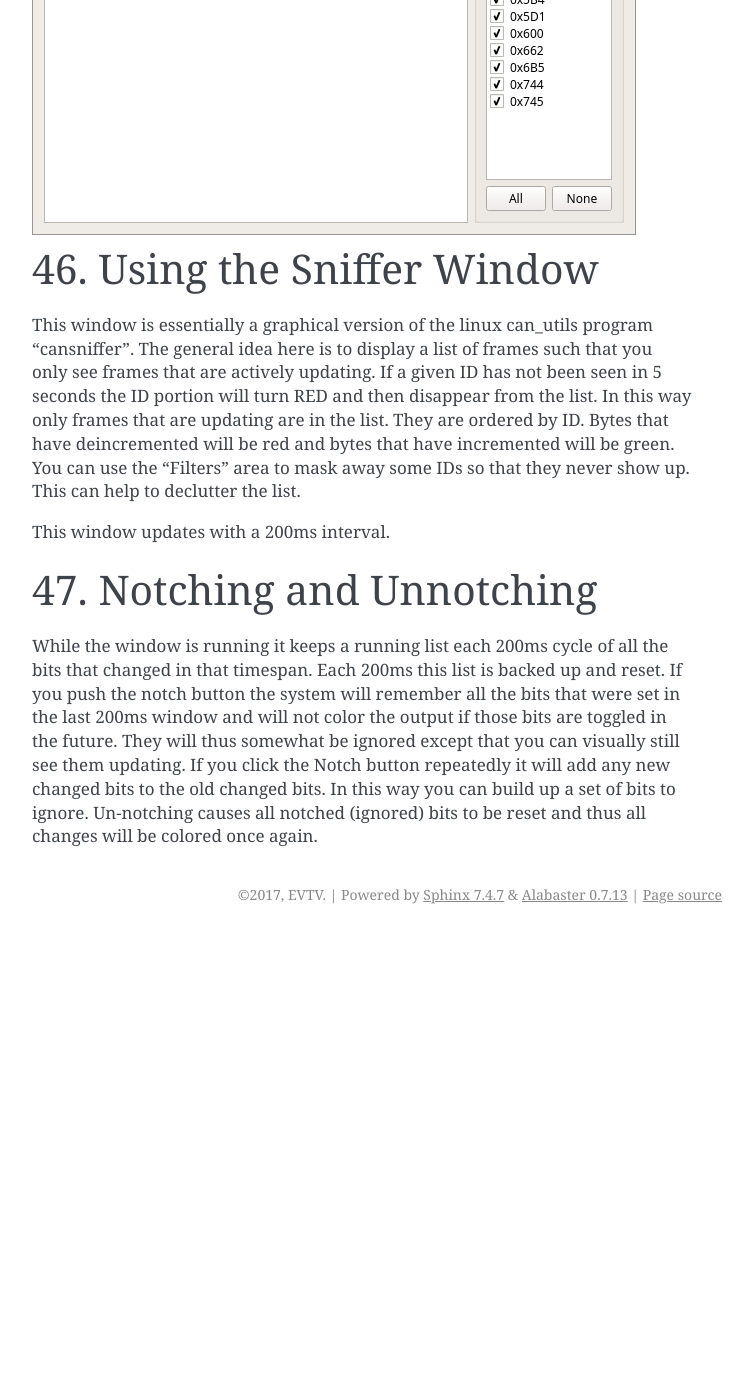
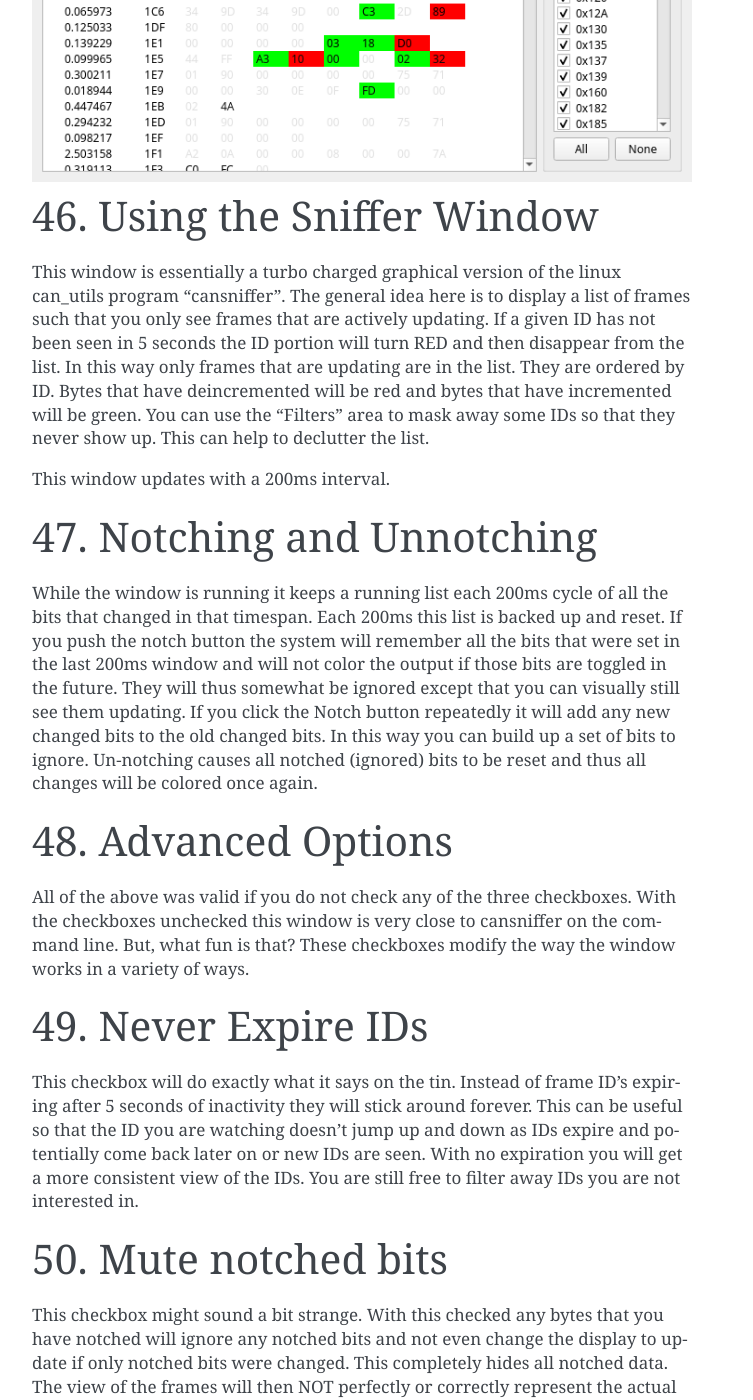
Before and after one commit to collin80/SavvyCAN, a Sphinx documentation site: the page built from docs/source/sniffer.rst, in a window 1280 px wide and 1400 px high, scrolled down 687 px. Shown: the whole window, without its empty margins (388-1141 px from the left). Built offline with Sphinx 7.4.7, drawn with Linux system fonts in a browser that asks for light colours; before the commit the page ends 1621 px from its top, so only the background shows below that; some of the changed text lies outside the part shown.

Commit message:
Update help files to reflect recent changes.

```diff
--- a/docs/source/conf.py
+++ b/docs/source/conf.py
@@ -47,7 +47,7 @@ master_doc = 'index'
 
 # General information about the project.
 project = u'SavvyCAN'
-copyright = u'2017, EVTV'
+copyright = u'2018, EVTV'
 author = u'Collin Kidder'
 
 # The version info for the project you're documenting, acts as replacement for
@@ -55,9 +55,9 @@ author = u'Collin Kidder'
 # built documents.
 #
 # The short X.Y version.
-version = '181'
+version = '189'
 # The full version, including alpha/beta/rc tags.
-release = '181'
+release = '189'
 
 # The language for content autogenerated by Sphinx. Refer to documentation
 # for a list of supported languages.
--- a/docs/source/index.rst
+++ b/docs/source/index.rst
@@ -1,5 +1,5 @@
 
-Welcome to SavvyCAN V181 documentation!
+Welcome to SavvyCAN V189 documentation!
 =========================================
 
 Contents:
--- a/docs/source/sniffer.rst
+++ b/docs/source/sniffer.rst
@@ -8,11 +8,59 @@ Sniffer Window
 Using the Sniffer Window
 =========================
 
-This window is essentially a graphical version of the linux can_utils program "cansniffer". The general idea here is to display a list of frames such that you only see frames that are actively updating. If a given ID has not been seen in 5 seconds the ID portion will turn RED and then disappear from the list. In this way only frames that are updating are in the list. They are ordered by ID. Bytes that have deincremented will be red and bytes that have incremented will be green. You can use the "Filters" area to mask away some IDs so that they never show up. This can help to declutter the list.
+This window is essentially a turbo charged graphical version of the linux
+can_utils program "cansniffer". The general idea here is to display a list
+of frames such that you only see frames that are actively updating. If a given
+ID has not been seen in 5 seconds the ID portion will turn RED and then disappear
+from the list. In this way only frames that are updating are in the list. They are
+ordered by ID. Bytes that have deincremented will be red and bytes that have incremented
+will be green. You can use the "Filters" area to mask away some IDs so that they never
+show up. This can help to declutter the list.
 
 This window updates with a 200ms interval.
 
 Notching and Unnotching
 ========================
 
-While the window is running it keeps a running list each 200ms cycle of all the bits that changed in that timespan. Each 200ms this list is backed up and reset. If you push the notch button the system will remember all the bits that were set in the last 200ms window and will not color the output if those bits are toggled in the future. They will thus somewhat be ignored except that you can visually still see them updating. If you click the Notch button repeatedly it will add any new changed bits to the old changed bits. In this way you can build up a set of bits to ignore. Un-notching causes all notched (ignored) bits to be reset and thus all changes will be colored once again.
+While the window is running it keeps a running list each 200ms cycle of all the bits that
+changed in that timespan. Each 200ms this list is backed up and reset. If you push the
+notch button the system will remember all the bits that were set in the last 200ms window
+and will not color the output if those bits are toggled in the future. They will thus somewhat
+be ignored except that you can visually still see them updating. If you click the Notch
+button repeatedly it will add any new changed bits to the old changed bits. In this way you
+can build up a set of bits to ignore. Un-notching causes all notched (ignored) bits to be
+reset and thus all changes will be colored once again.
+
+Advanced Options
+==================
+
+All of the above was valid if you do not check any of the three checkboxes. With the checkboxes
+unchecked this window is very close to cansniffer on the command line. But, what fun is that?
+These checkboxes modify the way the window works in a variety of ways.
+
+Never Expire IDs
+==================
+
+This checkbox will do exactly what it says on the tin. Instead of frame ID's expiring after
+5 seconds of inactivity they will stick around forever. This can be useful so that the ID you
+are watching doesn't jump up and down as IDs expire and potentially come back later on or new IDs
+are seen. With no expiration you will get a more consistent view of the IDs. You are still free
+to filter away IDs you are not interested in.
+
+Mute notched bits
+===================
+
+This checkbox might sound a bit strange. With this checked any bytes that you have notched will
+ignore any notched bits and not even change the display to update if only notched bits were changed.
+This completely hides all notched data. The view of the frames will then NOT perfectly or correctly
+represent the actual most up to date data for each ID. So, use this option with caution. But, it
+is handy when you are looking for a needle in a haystack and you don't want things changing if you've
+already told the program to notch them away.
+
+Fade inactive bytes
+====================
+
+This can be used with mute or without but has a similar purpose. When this is checked any bytes
+that haven't updated recently will begin to fade away to white. They never quite get all the way
+to disappearing but will fade to be very light. In this way only data which is actively changing will
+be very visible. This drastically aids in helping you to ignore any bytes that are not changing.
```
Also changed, not shown: docs/source/connectionwindow.rst (+47 -19 lines), docs/source/images/ConnectionWindow.png, docs/source/images/Sniffer.png, 6 other files.
